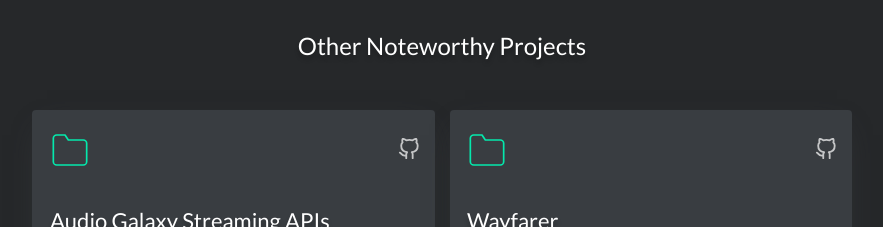
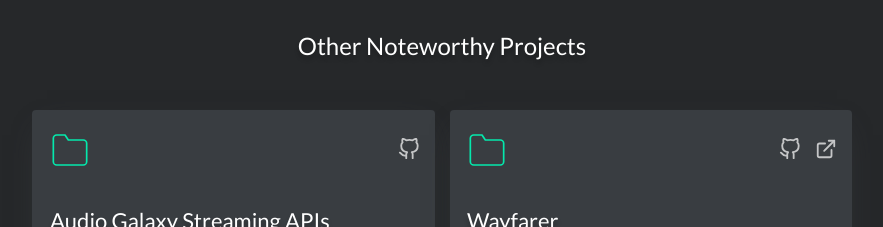
Before and after one commit to pophero110/2023-jeff-portfolio, a Next.js app: page / in a window 1280 px wide. Shown: the part 3240-3467 px from the top of the page, without its empty margins (198-1081 px from the left). Built offline with nearby package versions, Linux system fonts and the light colour scheme.

Commit message:
Update project data

```diff
--- a/src/components/sections/projectSection/projectCard/projectCard.tsx
+++ b/src/components/sections/projectSection/projectCard/projectCard.tsx
@@ -13,9 +13,9 @@ export default function ProjectCard({ project }: { project: Project }) {
                 viewBox="0 0 24 24"
                 fill="none"
                 stroke="currentColor"
-                stroke-width="1"
-                stroke-linecap="round"
-                stroke-linejoin="round"
+                strokeWidth="1"
+                strokeLinecap="round"
+                strokeLinejoin="round"
                 className="feather feather-folder"
               >
                 <title>Folder</title>
@@ -36,9 +36,9 @@ export default function ProjectCard({ project }: { project: Project }) {
                     viewBox="0 0 24 24"
                     fill="none"
                     stroke="currentColor"
-                    stroke-width="2"
-                    stroke-linecap="round"
-                    stroke-linejoin="round"
+                    strokeWidth="2"
+                    strokeLinecap="round"
+                    strokeLinejoin="round"
                   >
                     <title>GitHub</title>
                     <path d="M9 19c-5 1.5-5-2.5-7-3m14 6v-3.87a3.37 3.37 0 0 0-.94-2.61c3.14-.35 6.44-1.54 6.44-7A5.44 5.44 0 0 0 20 4.77 5.07 5.07 0 0 0 19.91 1S18.73.65 16 2.48a13.38 13.38 0 0 0-7 0C6.27.65 5.09 1 5.09 1A5.07 5.07 0 0 0 5 4.77a5.44 5.44 0 0 0-1.5 3.78c0 5.42 3.3 6.61 6.44 7A3.37 3.37 0 0 0 9 18.13V22"></path>
@@ -59,9 +59,9 @@ export default function ProjectCard({ project }: { project: Project }) {
                     viewBox="0 0 24 24"
                     fill="none"
                     stroke="currentColor"
-                    stroke-width="2"
-                    stroke-linecap="round"
-                    stroke-linejoin="round"
+                    strokeWidth="2"
+                    strokeLinecap="round"
+                    strokeLinejoin="round"
                   >
                     <title>External Link</title>
                     <path d="M18 13v6a2 2 0 0 1-2 2H5a2 2 0 0 1-2-2V8a2 2 0 0 1 2-2h6"></path>
--- a/src/data/project.ts
+++ b/src/data/project.ts
@@ -42,6 +42,7 @@ export const projects: Project[] = [
       "Leaded and managed a frontend application that allow users to share tips (AKA posts) about their favorite locations around the world.",
     techList: ["TypeScript", "Angular", "Bootstrap", "Figma"],
     repoLink: "https://github.com/pophero110/Wayfarer",
+    externalLink: "https://wayfarer-rouge.vercel.app",
   },
   {
     name: "Rock Paper Scissors",
```
